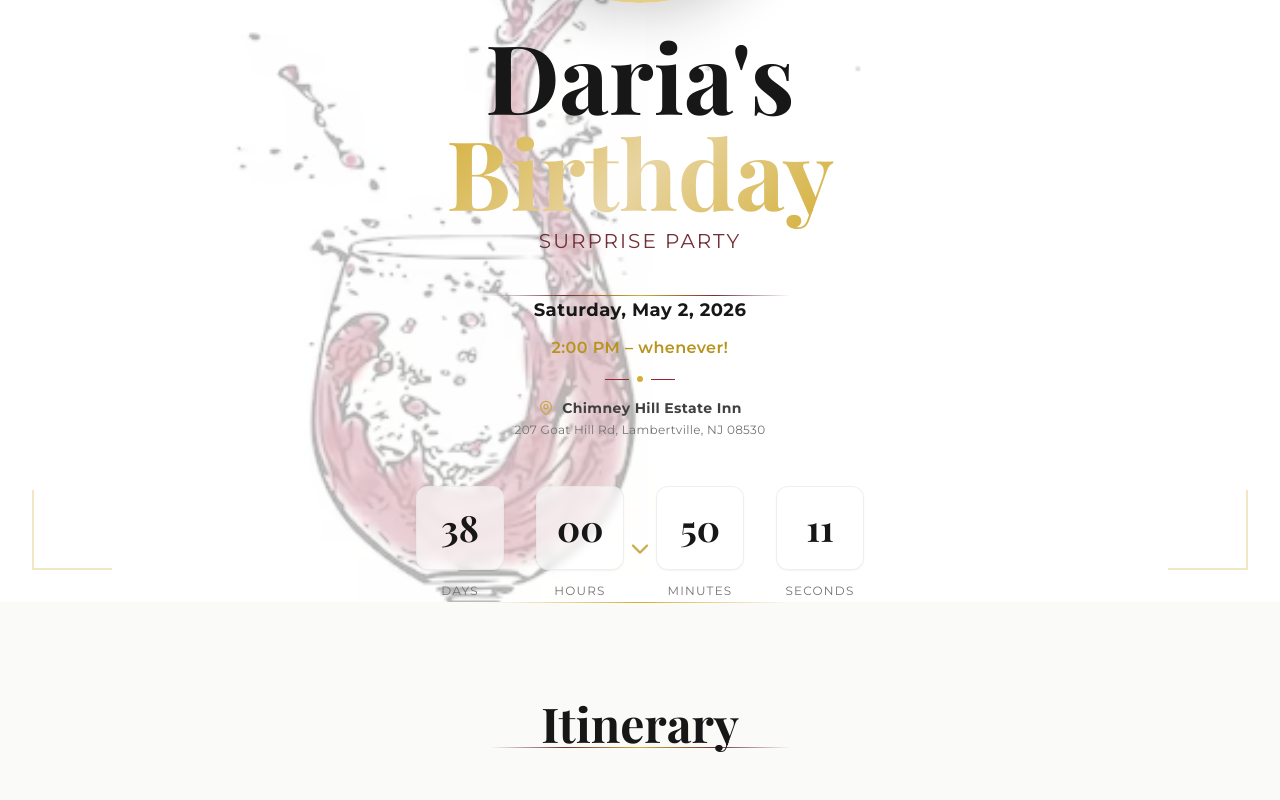
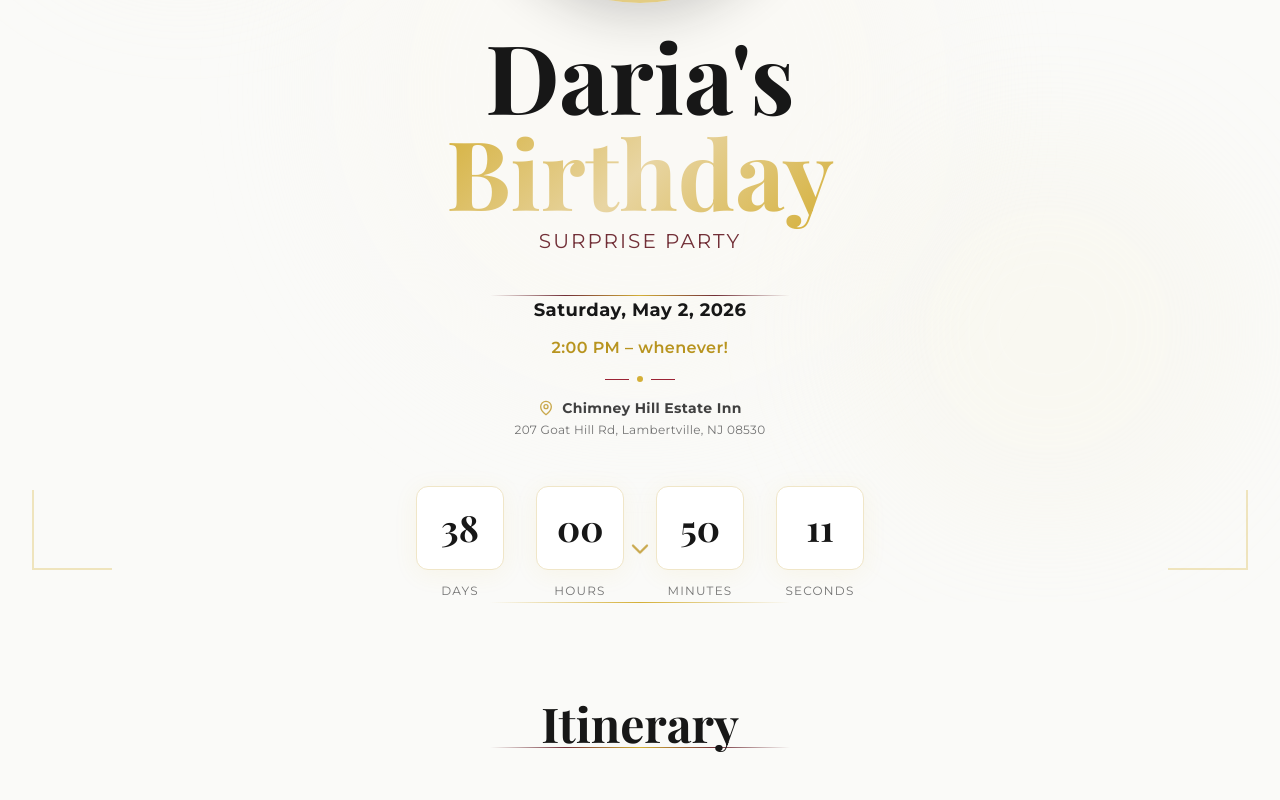
Before and after one commit to kj9109/birthday-party, a Next.js app: page / in a window 1280 px wide. Shown: the part 420-1220 px from the top of the page. Built offline with nearby package versions, Linux system fonts and the light colour scheme; no server answers; a web font is replaced by a local one.

Commit message:
Revert hero to off-white with gold accents, revert Question section to light theme

```diff
--- a/src/components/Hero.tsx
+++ b/src/components/Hero.tsx
@@ -52,16 +52,11 @@ export default function Hero() {
       id="home"
       className="relative min-h-screen flex flex-col items-center justify-center px-6 pt-20 md:pt-0 overflow-hidden"
     >
-      {/* Background image */}
-      <div className="absolute inset-0">
-        <Image
-          src="/images/wine-bg.avif"
-          alt=""
-          fill
-          className="object-cover"
-          priority
-        />
-        <div className="absolute inset-0 bg-white/70" />
+      {/* Background decorations */}
+      <div className="absolute inset-0 pointer-events-none">
+        <div className="absolute top-20 left-10 w-72 h-72 bg-gold-100/30 rounded-full blur-3xl" />
+        <div className="absolute bottom-20 right-10 w-96 h-96 bg-gold-100/20 rounded-full blur-3xl" />
+        <div className="absolute top-1/2 left-1/2 -translate-x-1/2 -translate-y-1/2 w-[600px] h-[600px] bg-gold-50/40 rounded-full blur-3xl" />
       </div>
 
       {/* Corner decorations */}
@@ -200,7 +195,7 @@ export default function Hero() {
             { value: countdown.seconds, label: "Seconds" },
           ].map((item) => (
             <div key={item.label} className="text-center">
-              <div className="bg-white/60 border border-neutral-200/60 rounded-xl p-3 md:p-5 mb-2 backdrop-blur-sm shadow-sm">
+              <div className="elegant-card p-3 md:p-5 mb-2">
                 <span className="font-serif text-3xl md:text-4xl font-bold text-neutral-900">
                   {String(item.value).padStart(2, "0")}
                 </span>
--- a/src/components/PrivateQuestions.tsx
+++ b/src/components/PrivateQuestions.tsx
@@ -50,7 +50,7 @@ export default function PrivateQuestions() {
   };
 
   return (
-    <section id="questions" className="py-24 px-6 bg-black">
+    <section id="questions" className="py-24 px-6">
       <div className="max-w-lg mx-auto">
         <div className="text-center mb-16">
           <motion.div
@@ -60,7 +60,7 @@ export default function PrivateQuestions() {
             transition={{ duration: 0.6 }}
           >
             <p className="font-script text-3xl text-gold-400 mb-2">Have a</p>
-            <h2 className="font-serif text-4xl md:text-5xl font-bold text-white">
+            <h2 className="font-serif text-4xl md:text-5xl font-bold text-neutral-900">
               Question?
             </h2>
             <div className="section-divider mt-6" />
@@ -68,7 +68,7 @@ export default function PrivateQuestions() {
         </div>
 
         <motion.div
-          className="bg-white/5 border border-white/10 rounded-xl p-8 relative backdrop-blur-sm"
+          className="elegant-card p-8 relative corner-decoration"
           initial={{ opacity: 0 }}
           whileInView={{ opacity: 1 }}
           viewport={{ once: true, margin: "-50px" }}
@@ -76,11 +76,11 @@ export default function PrivateQuestions() {
         >
           <div className="flex items-center gap-3 mb-2">
             <Lock size={18} className="text-gold-400" />
-            <h3 className="font-serif text-lg font-bold text-white">
+            <h3 className="font-serif text-lg font-bold text-neutral-900">
               Private Submission
             </h3>
           </div>
-          <p className="font-sans text-sm text-neutral-400 mb-6">
+          <p className="font-sans text-sm text-neutral-500 mb-6">
             Your question will be sent privately to the host. Include your name
             if you&apos;d like, or submit anonymously.
           </p>
@@ -89,14 +89,14 @@ export default function PrivateQuestions() {
             {submitted ? (
               <motion.div
                 key="success"
-                className="flex flex-col items-center py-8 text-emerald-400"
+                className="flex flex-col items-center py-8 text-emerald-500"
                 initial={{ opacity: 0, scale: 0.9 }}
                 animate={{ opacity: 1, scale: 1 }}
                 exit={{ opacity: 0, scale: 0.9 }}
               >
                 <CheckCircle size={48} className="mb-3" />
                 <p className="font-sans font-semibold">Question submitted!</p>
-                <p className="font-sans text-sm text-neutral-500 mt-1">
+                <p className="font-sans text-sm text-neutral-400 mt-1">
                   The host will see your question privately.
                 </p>
               </motion.div>
@@ -113,14 +113,14 @@ export default function PrivateQuestions() {
                   value={name}
                   onChange={(e) => setName(e.target.value)}
                   placeholder="Your name (optional)"
-                  className="w-full border border-white/15 rounded-lg px-4 py-3 bg-white/5 text-white placeholder:text-neutral-500 outline-none focus:border-gold-400 focus:ring-2 focus:ring-gold-400/15 font-sans text-sm"
+                  className="gold-input"
                 />
                 <textarea
                   value={question}
                   onChange={(e) => setQuestion(e.target.value)}
                   placeholder="Type your question here..."
                   rows={4}
-                  className="w-full border border-white/15 rounded-lg px-4 py-3 bg-white/5 text-white placeholder:text-neutral-500 outline-none focus:border-gold-400 focus:ring-2 focus:ring-gold-400/15 font-sans text-sm resize-none"
+                  className="gold-input resize-none"
                   required
                 />
                 <button
```
Also changed, not shown: public/images/wine.png (added).
